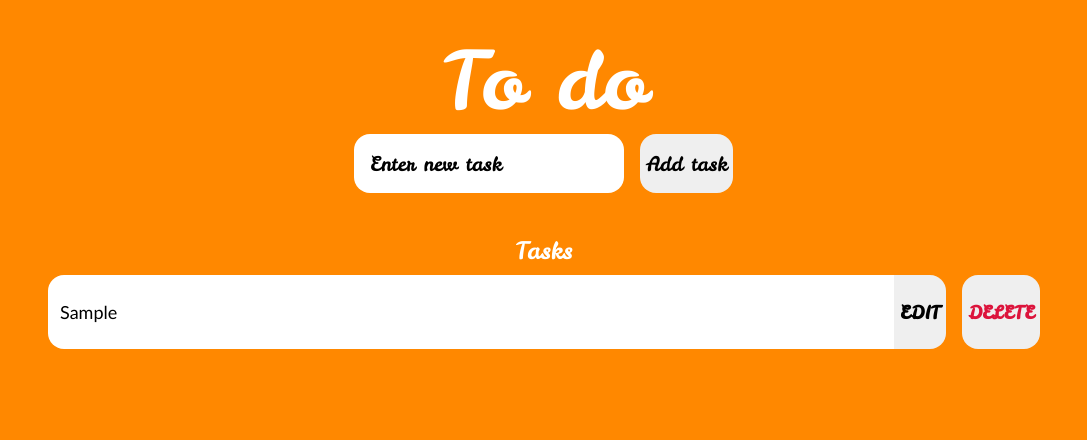
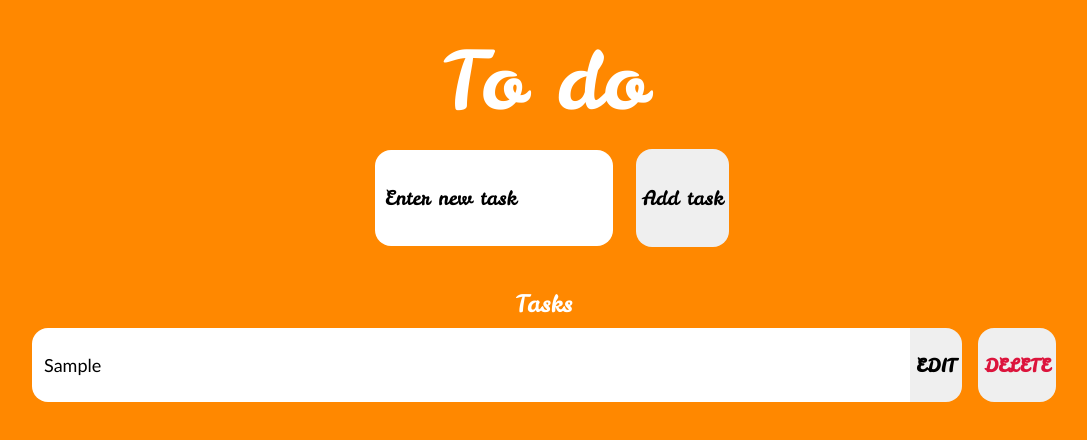
Before and after one commit to VincentSequerah/ToDoList, a plain HTML site: page index.html in a window 1280 px wide. Both pictures are taken after typing "Sample" into the empty fields and a click on the input "Add task". Shown: the whole page, without its empty margins (96-1183 px from the left). Drawn offline with Linux system fonts and the light colour scheme.

Commit message:
finished to do list

```diff
--- a/main.css
+++ b/main.css
@@ -3,10 +3,6 @@
     --white:#FFFFFF;
     --red:rgb(220, 20, 60);
     --black:rgb(0,0,0);
-
-
-
-
 
 }
 
@@ -37,14 +33,10 @@ header h1{
 	font-size: 5rem;
 }
 
-#new-task-form {
-	display: flex;;
-}
+
 
 input, button {
-
 	border: none;
-
 
 }
 #new-task-input::placeholder {
@@ -55,10 +47,12 @@ input, button {
 #new-task-input {
 	flex: 1 1 0%;
 	background-color: var(--white);
-	padding: 1rem;
+	padding: 0;
 	border-radius: 1rem;
-	margin-right: 1rem;
+	margin: 1rem;
 	font-size: 1.25rem;
+    line-height: 12vh;
+    text-indent: 10px;
 }
 
 
@@ -68,7 +62,7 @@ input, button {
 	cursor: pointer;
     border-radius: 1rem;
     animation: wiggle 3s linear infinite;
-
+    line-height: 12vh;
 }
 
 @keyframes wiggle {
@@ -113,7 +107,7 @@ input, button {
     }
 
     .task-list {
-        padding: 1rem;
+        padding: 0;
     }
 
     .task-list h2 {
@@ -142,11 +136,11 @@ input, button {
         color: var(--black);
         font-size: 1.125rem;
         width: 100%;
-        display: block;
         border-radius: 1rem 0 0 1rem;
         text-indent: 10px;
         line-height: 9vh;
-        font-family: 'Trebuchet MS', 'Lucida Sans Unicode', 'Lucida Grande', 'Lucida Sans', Arial, sans-serif, Geneva, Verdana, sans-serif, sans-serif
+        overflow: clip;
+        font-family: 'Trebuchet MS', 'Lucida Sans Unicode', 'Lucida Grande', sans-serif;
     }
 
     .task .content .text:not(:read-only) {
```
